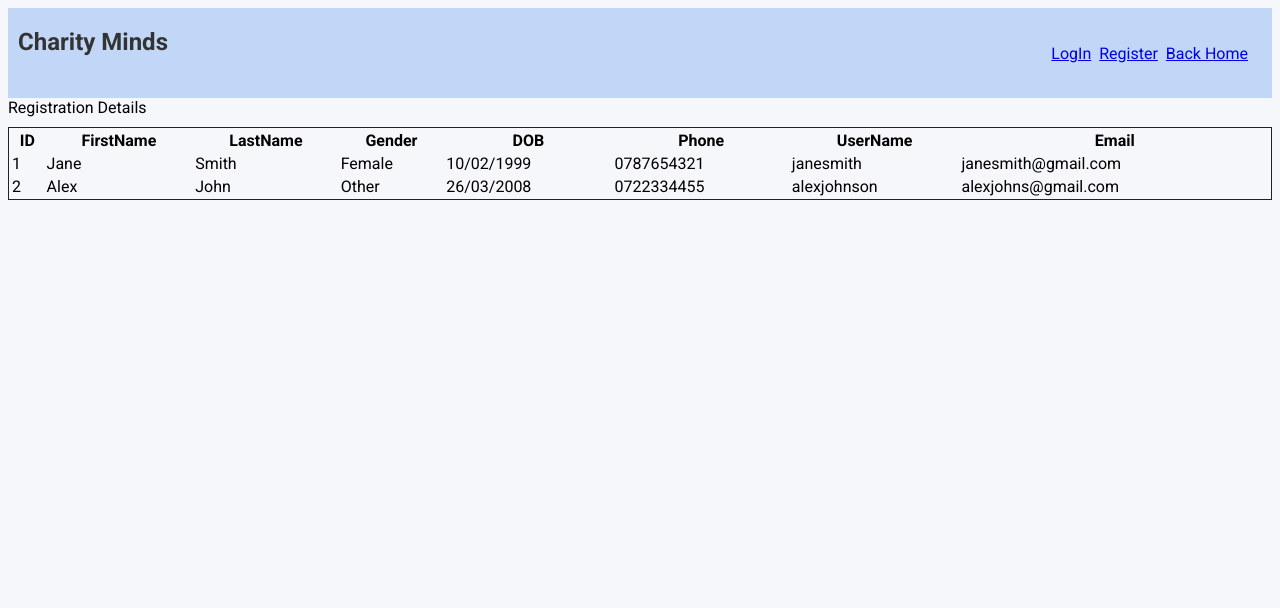
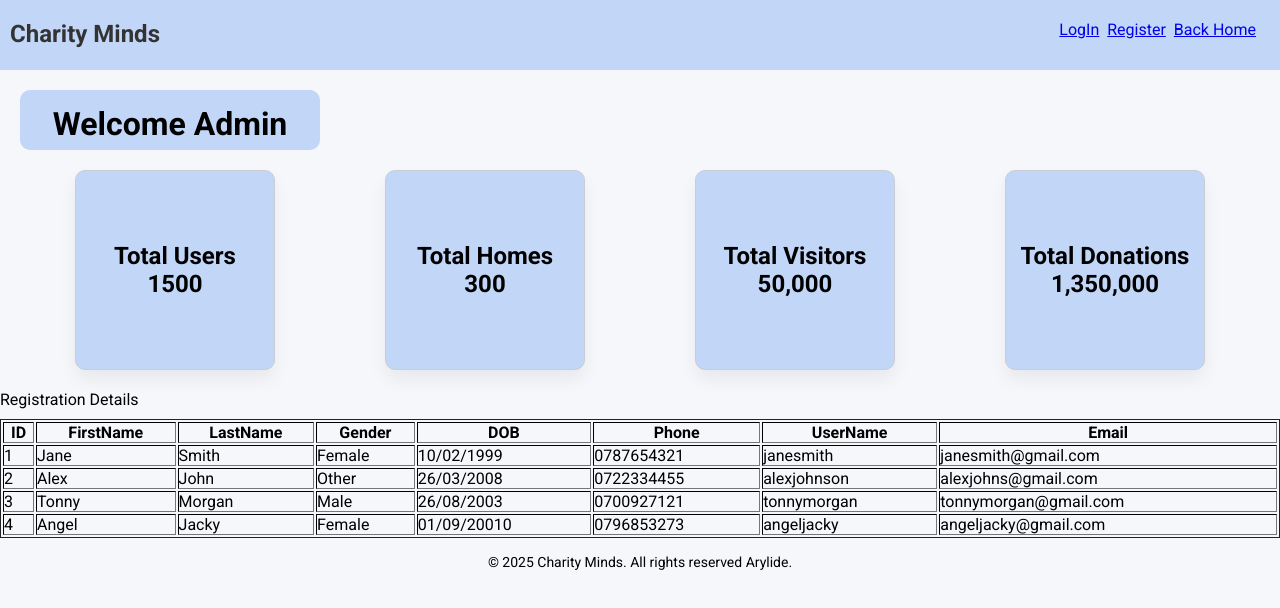
Before and after one commit to NadyKoskei/charity_minds, a plain HTML site: page dashboard.html in a window 1280 px wide. Drawn offline with Linux system fonts and the light colour scheme.

Commit message:
dashboard

```diff
--- a/dashboard.html
+++ b/dashboard.html
@@ -11,7 +11,9 @@
     <title>Dashboard - Charity Minds</title>
   </head>
   <body>
+    <div id="header-div">
       <header>
+
         <p id="logo">Charity Minds</p>
 
         <nav>
@@ -21,10 +23,40 @@
             <li><a href="/index.html">Back Home</a></li>
           </ul>
         </nav>
+
       </header>
+    </div>
 
-    <table >
+    <div class="admin">
+      <h1>Welcome Admin</h1>
+    </div>
 
+    <div class="data-div">
+      <div class="users">
+        <h2>Total Users</h2>
+        <h2>1500</h2>
+      </div>
+
+      <div class="homes">
+        <h2>Total Homes</h2>
+        <h2>300</h2>
+      </div>
+
+      <div class="visitors">
+        <h2>Total Visitors</h2>
+        <h2>50,000</h2>
+      </div>
+
+      <div class="amount">
+        <h2>Total Donations</h2>
+        <h2>1,350,000</h2>
+      </div>
+
+      </div>
+    </div>
+
+    <div id="table-div">
+      <table border="1" >
         <thead>
           Registration Details
         </thead>
@@ -59,8 +91,35 @@
             <td>alexjohnson</td>
             <td>alexjohns@gmail.com</td>
           </tr>
-
+          <tr>
+            <td>3</td>
+            <td>Tonny</td>
+            <td>Morgan</td>
+            <td>Male</td>
+            <td>26/08/2003</td>
+            <td>0700927121</td>
+            <td>tonnymorgan</td>
+            <td>tonnymorgan@gmail.com</td>
+          </tr>
+          <tr>
+            <td>4</td>
+            <td>Angel</td>
+            <td>Jacky</td>
+            <td>Female</td>
+            <td>01/09/20010</td>
+            <td>0796853273</td>
+            <td>angeljacky</td>
+            <td>angeljacky@gmail.com</td>
+          </tr>
         </tbody>
       </table>
+    </div>
+
+    <div class="footer-div">
+      <footer>
+       <p>&copy; 2025 Charity Minds. All rights reserved Arylide.</p>
+     </footer>
+    </div>
+
   </body>
 </html>
--- a/style.css
+++ b/style.css
@@ -1,3 +1,10 @@
+/* Reset default spacing */
+* {
+  margin: 0;
+  padding: 0;
+  box-sizing: border-box;
+}
+
 html,
 body {
   height: 100%; /* used to ensure that the body stretches to fill the entire height of the browser window */
@@ -29,7 +36,6 @@ header {
 
 nav {
   text-align: right;
-
   height: 40px;
   padding: 10px;
 }
@@ -57,6 +63,13 @@ label {
   color: #666;
 }
 
+#terms-div > label,
+#policy-div > label,
+#gender-div > label {
+  display: inline; /* makes the label appear next to the checkbox instead of on a new line */
+  margin-right: 10px; /* adds some space between the checkbox and the label */
+}
+
 form > div {
   margin-bottom: 12px;
 }
@@ -71,16 +84,16 @@ input {
   color: #222;
 }
 
+input[type="checkbox"] {
+  width: auto; /* makes the checkbox smaller and more appropriate for its purpose */
+  margin-right: 8px; /* adds some space between the checkbox and the label */
+}
+
 input[type="submit"] {
   background: royalblue;
   color: #fff;
   border: none;
   font-weight: bold;
-}
-
-#terms,
-#policy {
-  display: inline;
 }
 
 p {
@@ -102,3 +115,34 @@ table {
   margin-top: 10px;
   border: #222 solid 1px;
 }
+
+.data-div {
+  margin: 20px;
+  display: flex;
+  justify-content: space-around;
+}
+
+.data-div > div {
+  width: 200px;
+  height: 200px;
+  display: flex;
+  box-shadow: 0 10px 18px rgba(0, 0, 0, 0.06);
+  background: #c2d6f7;
+  border: #cacdd4 solid 1px;
+  border-radius: 10px;
+  align-items: center;
+  justify-content: center;
+  flex-direction: column;
+}
+
+.admin {
+  margin: 20px;
+  background-color: #c2d6f7;
+  width: 300px;
+  height: 60px;
+  border-radius: 10px;
+  display: flex;
+  justify-content: space-evenly;
+  flex-direction: row;
+  align-items: center;
+}
```
Also changed, not shown: register.html (+5 -6 lines), images/hero.jpg (added). Lines whose indentation alone changed are shown as unchanged.
